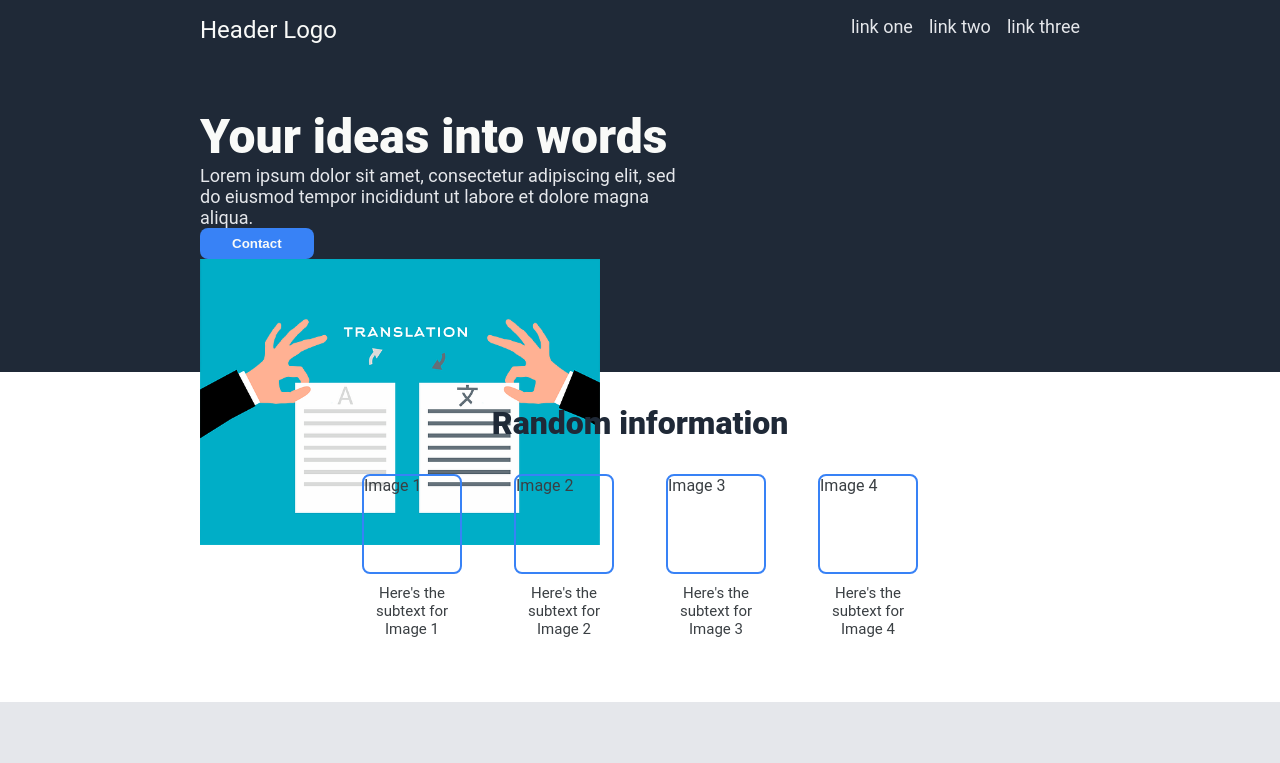
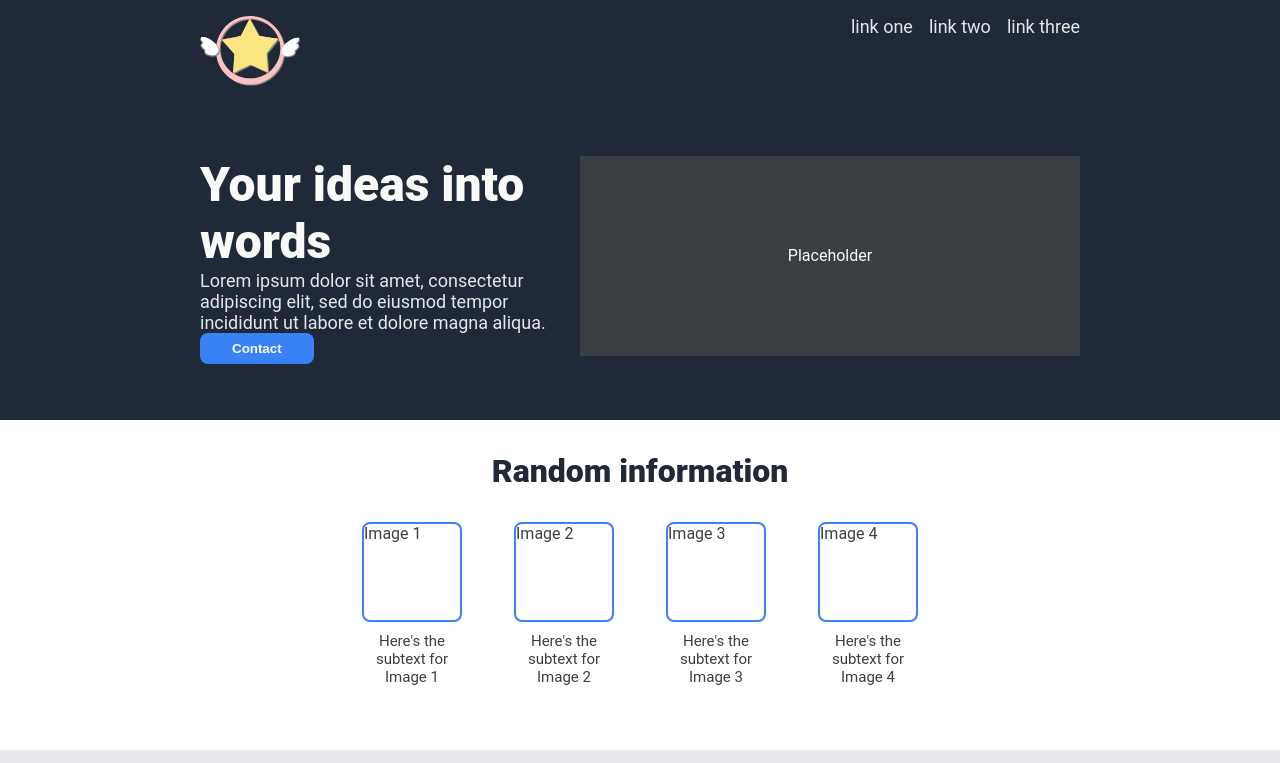
Before and after one commit to malina-popa/landing-page, a plain HTML site: page index.html in a window 1280 px wide. Shown: the top 763 px of the page. Drawn offline with Linux system fonts and the light colour scheme.

Commit message:
Add logo and custom cursor

```diff
--- a/index.html
+++ b/index.html
@@ -4,14 +4,14 @@
     <meta charset="UTF-8">
     <meta http-equiv="X-UA-Compatible" content="IE=edge">
     <meta name="viewport" content="width=device-width, initial-scale=1.0">
-    <title>Malina Translates</title>
+    <title>Cardcaptor Sakura: The Game</title>
 
     <link rel="stylesheet" href="styles.css">
 </head>
 <body>
     <header>
         <div class="top-header">
-            <div class="logo"> Header Logo</div>
+            <div class="logo"><img src="/images/sakura-star.svg" alt="Logo" class="logo"></div>
             <ul class="header-links">
                 <li>link one</li>
                 <li>link two</li>
@@ -25,8 +25,9 @@
                 <div class="buttons">
                     <button>Contact</button>
                 </div>
+            </div>
             <div class="right-hero">
-                <img src="/images/translation.png" alt="Illustration: Two hands holding a source text and a target text." width="400">
+                <div class="images">Placeholder</div>
             </div>
         </div>
     </header>
--- a/styles.css
+++ b/styles.css
@@ -1,3 +1,7 @@
+html {
+    cursor: url('images/moon.png'), auto;
+}
+
 * {
     box-sizing: border-box;
     margin: 0;
@@ -29,6 +33,7 @@ header {
 .logo {
     font-size: 24px;
     color: #F9FAF8;
+    width: 100px;
 }
 
 .header-links {
```
Also changed, not shown: images/logo.jpg (added), images/logo.png (added), images/logo2.png (added), images/moon.png (added), images/sakura-star.svg (added), images/translation.png (deleted), images/wands.png (added).
